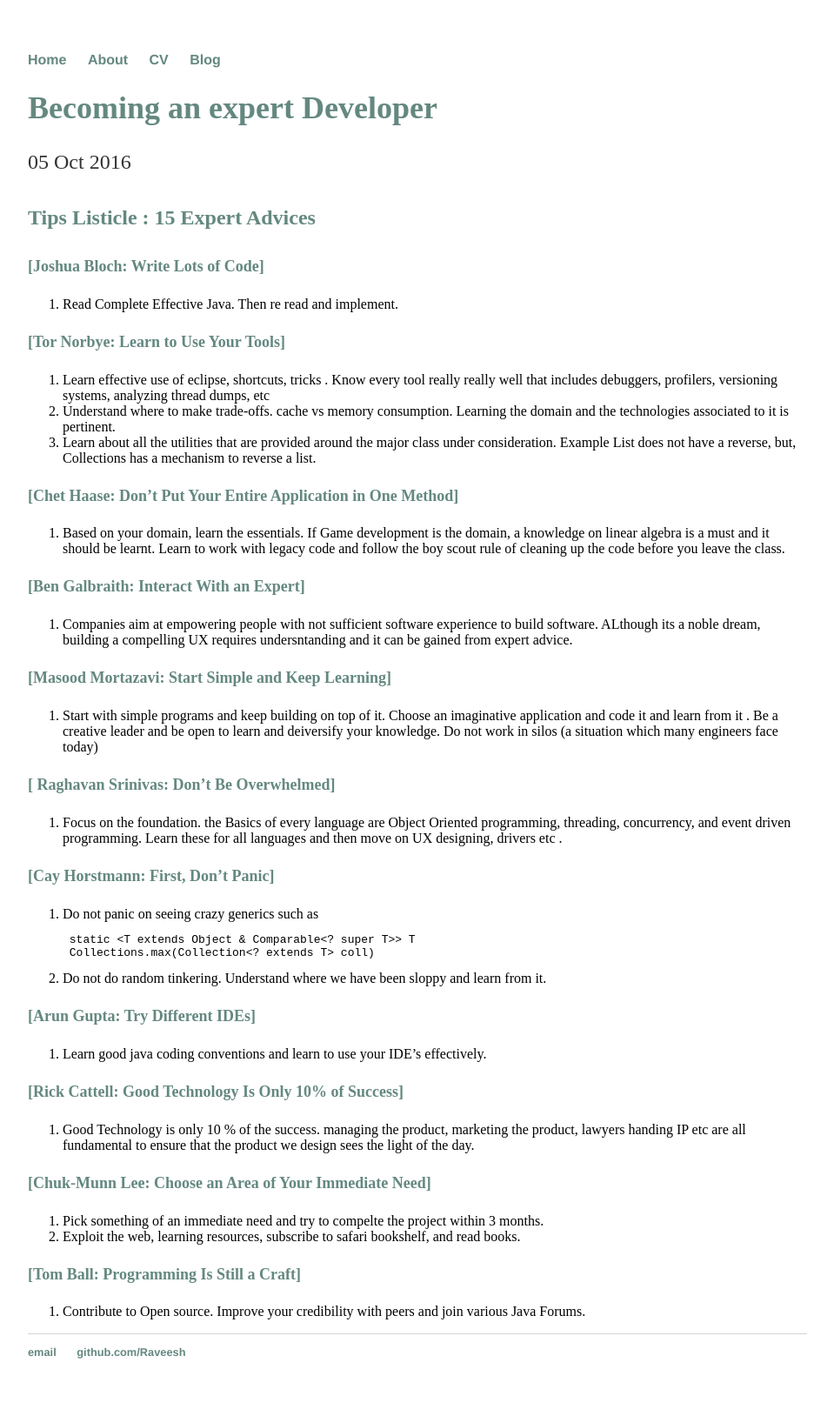
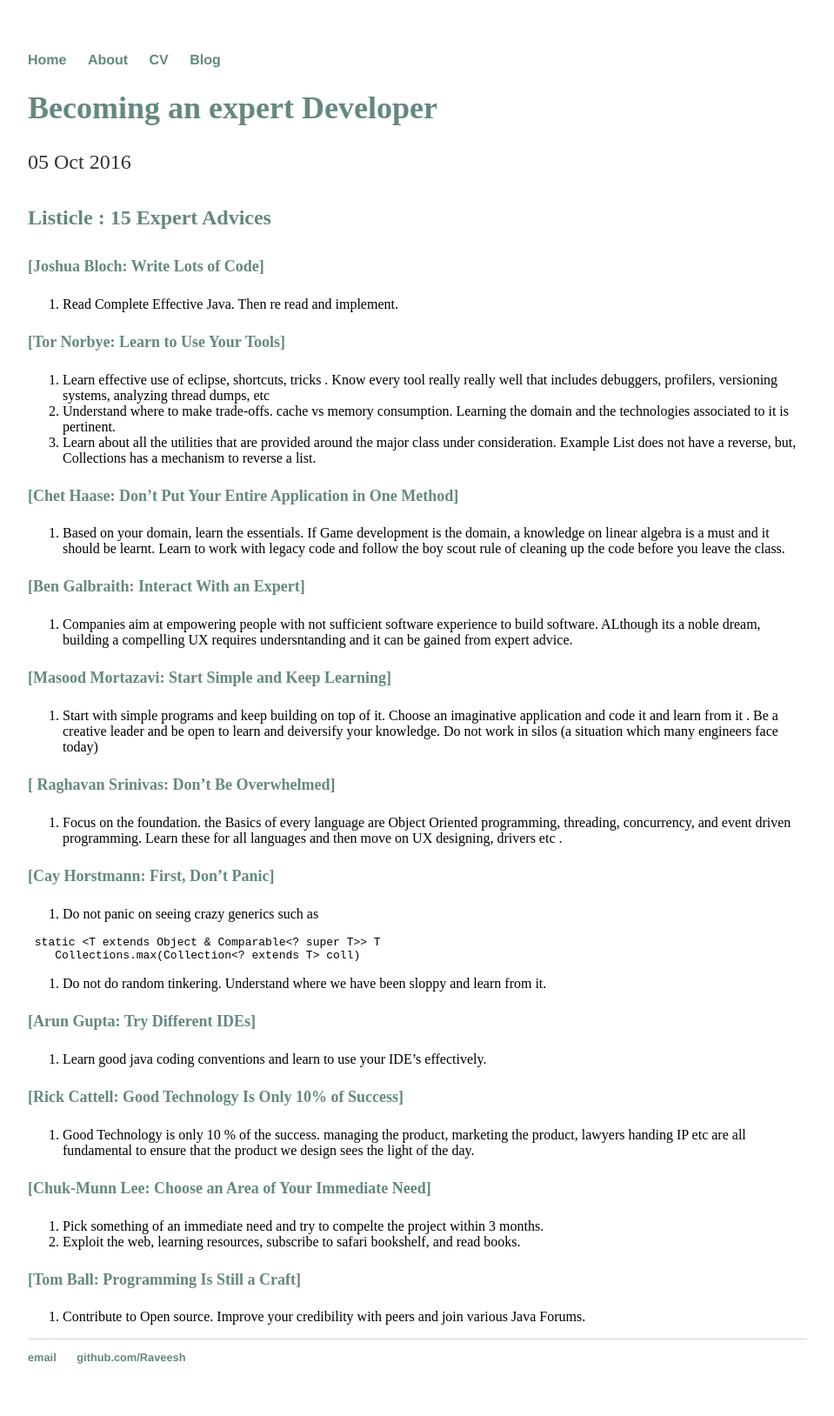
Before and after one commit to jainshailesh/Raveesh.github.io, a Jekyll site: the page built from _posts/2016-10-05-Becoming-an-expert-developer.md, in a window 1280 px wide. Shown: the whole page at 87% size, without its empty margins (160-1119 px from the left). Built offline with Jekyll 4.4.1, drawn with Linux system fonts in a browser that asks for light colours.

Commit message:
Formatting changes

````diff
--- a/_posts/2016-10-05-Becoming-an-expert-developer.md
+++ b/_posts/2016-10-05-Becoming-an-expert-developer.md
@@ -4,7 +4,7 @@ title: "Becoming an expert Developer"
 Date: 2016-10-05
 ---
 
-## Tips [Listicle : 15 Expert Advices](http://www.oracle.com/technetwork/articles/java/index-136000.html)
+## [Listicle : 15 Expert Advices](http://www.oracle.com/technetwork/articles/java/index-136000.html)
 
 #### [Joshua Bloch: Write Lots of Code]
 1. Read Complete Effective Java. Then re read and implement.
@@ -36,10 +36,12 @@ driven programming. Learn these for all languages and then move on UX designing,
 
 #### [Cay Horstmann: First, Don't Panic]
 9. Do not panic on seeing crazy generics such as
+
 ```
  static <T extends Object & Comparable<? super T>> T
     Collections.max(Collection<? extends T> coll)
 ```
+
 10. Do not do random tinkering. Understand where we have been sloppy and learn from it.
 
 #### [Arun Gupta: Try Different IDEs]
````
